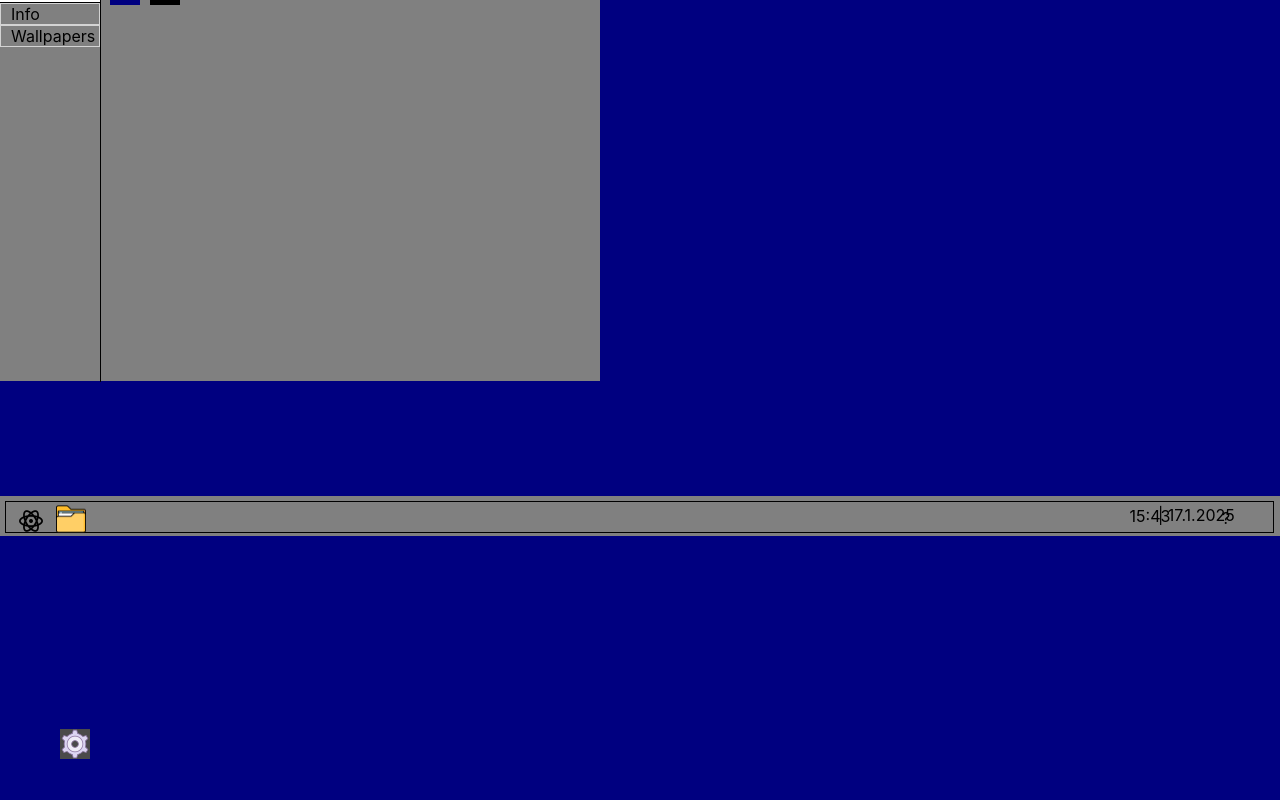
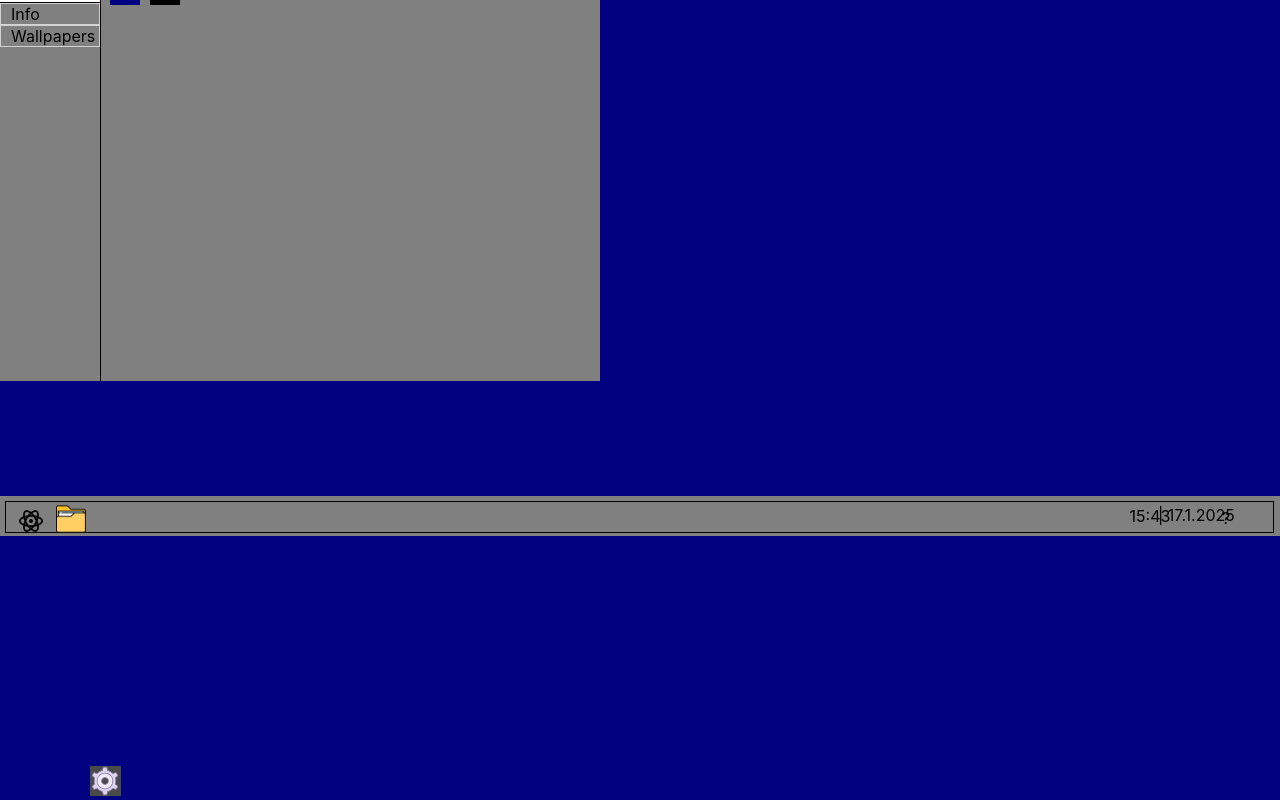
Before and after one commit to DenisV868/DenisV868.github.io, a React (Create React App) app: page /settings/wallpapers in a window 1280 px wide. Shown: the part 269-1069 px from the top of the page. Before the commit the page ends 1032 px from the top, so only its background shows below. Built offline with nearby package versions, Linux system fonts and the light colour scheme; no server answers.

Commit message:
fixing behavior of FM

```diff
--- a/src/App.css
+++ b/src/App.css
@@ -269,11 +269,11 @@ p.settings > img{
 
 .icon-on-panel{
   background-color: #4a4a4a;
-  width: 30px;
+  width: 31px;
   height: 30px;
   position: relative;
-  top: 848px;
-  left: 60px;
+  top: 885px;
+  left: 90px;
   z-index: 1;
 }
 
```
